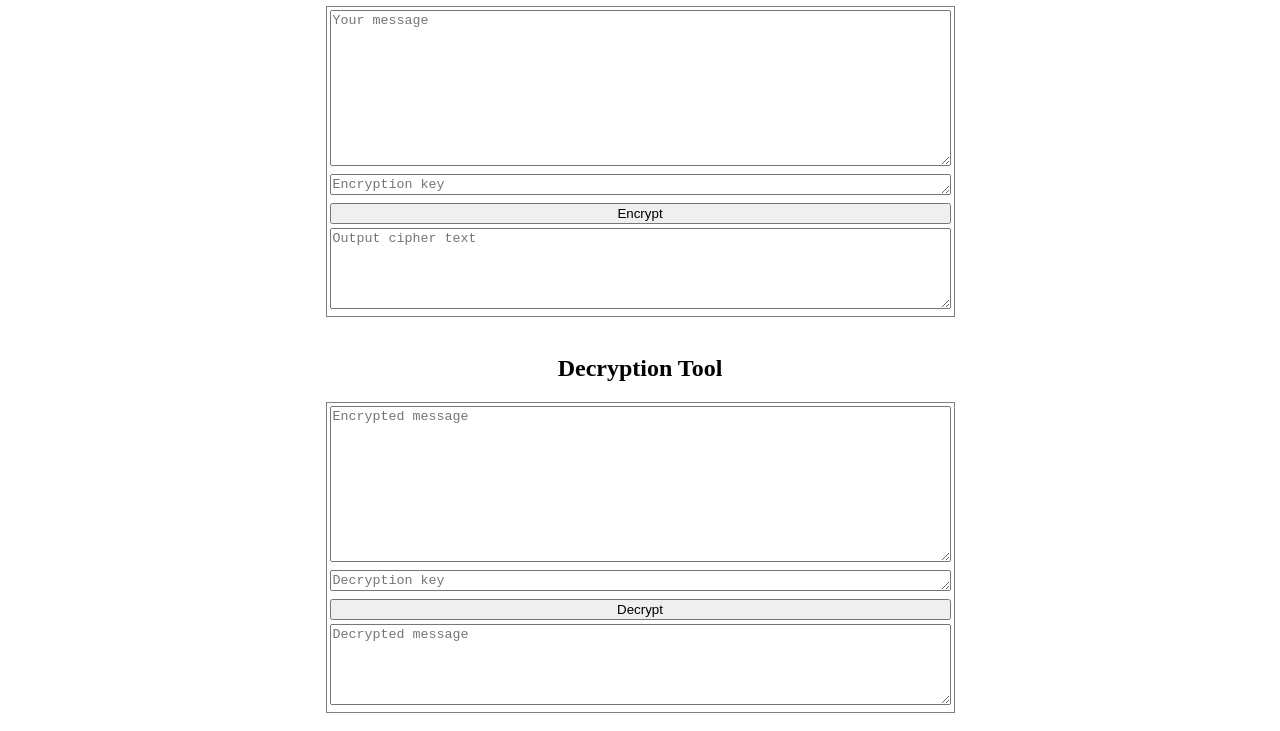
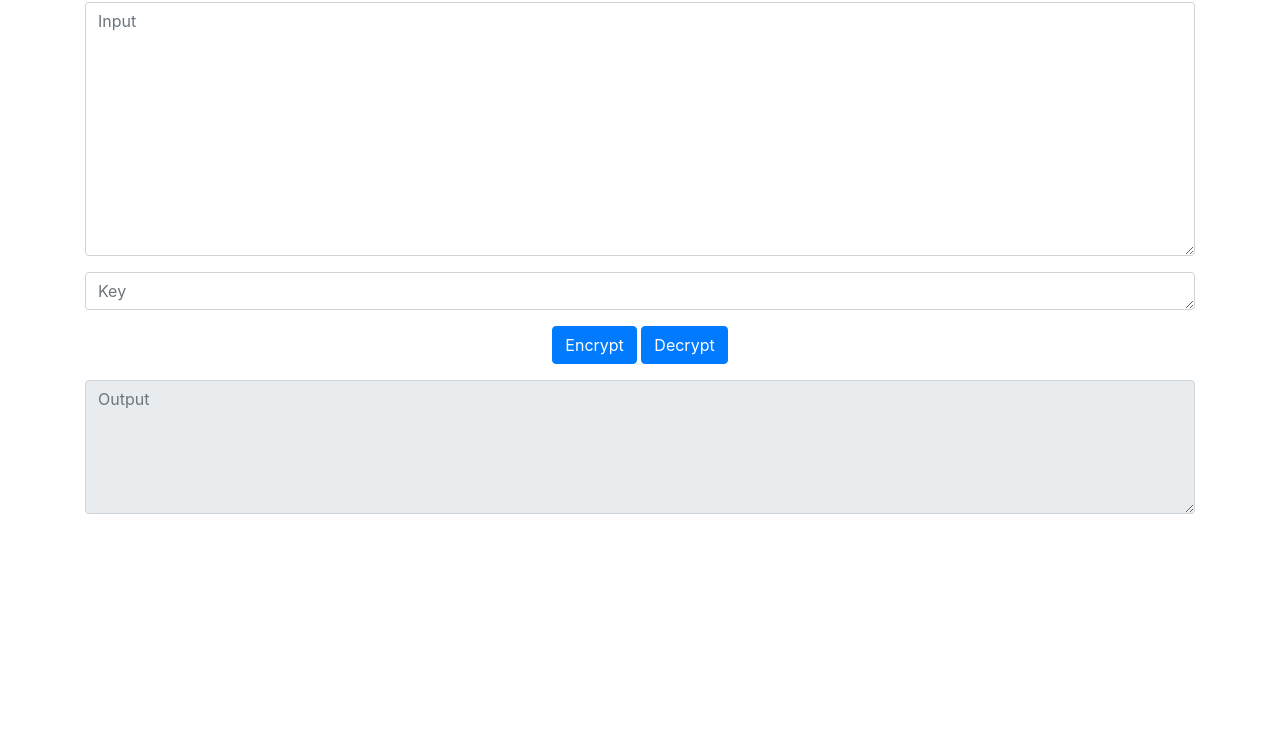
Before and after one commit to extremecoders-re/quick-msg-crypt, a plain HTML site: page index.html in a window 1280 px wide. Shown: the part 69-800 px from the top of the page. Drawn offline with nearby package versions, Linux system fonts and the light colour scheme.

Commit message:
Use bootstrap

```diff
--- a/index.html
+++ b/index.html
@@ -1,6 +1,15 @@
 <!DOCTYPE html>
+<html lang="en">
 
 <head>
+    <meta charset="utf-8">
+    <meta name="viewport" content="width=device-width, initial-scale=1">
+
+    <title>Quick Message Crypt</title>
+    <link rel="stylesheet" href="https://cdnjs.cloudflare.com/ajax/libs/twitter-bootstrap/4.1.1/css/bootstrap.min.css">
+
+    <script type="text/javascript" src="https://cdnjs.cloudflare.com/ajax/libs/jquery/3.3.1/jquery.min.js"></script>
+    <script type="text/javascript" src="https://cdnjs.cloudflare.com/ajax/libs/twitter-bootstrap/4.0.0/js/bootstrap.min.js"></script>
     <script type="text/javascript" src="https://cdnjs.cloudflare.com/ajax/libs/crypto-js/3.1.9-1/core.min.js"></script>
     <script type="text/javascript" src="https://cdnjs.cloudflare.com/ajax/libs/crypto-js/3.1.9-1/crypto-js.min.js"></script>
     <script type="text/javascript" src="https://cdnjs.cloudflare.com/ajax/libs/crypto-js/3.1.9-1/aes.min.js"></script>
@@ -9,73 +18,44 @@
 
     <script type="text/javascript">
         function do_encrypt() {
-            var plaintext = document.getElementById("i_plaintext").value;
-            var key = document.getElementById("e_key").value;
-            var ciphertext = CryptoJS.AES.encrypt(LZString.compressToUTF16(plaintext), key);
-            document.getElementById("o_ciphertext").value = ciphertext;
+            var plaintext = $("#input").val();
+            var key = $("#key").val();
+            if (plaintext.length > 0 && key.length > 0) {
+                var ciphertext = CryptoJS.AES.encrypt(LZString.compressToUTF16(plaintext), key);
+                $("#output").val(ciphertext);
+                $("#input").val("");
+            }
         }
 
         function do_decrypt() {
-            var ciphertext = document.getElementById("i_ciphertext").value;
-            var key = document.getElementById("d_key").value;
-            var plaintext = CryptoJS.AES.decrypt(ciphertext, key).toString(CryptoJS.enc.Utf8);
-            document.getElementById("o_plaintext").value = LZString.decompressFromUTF16(plaintext);
+            var ciphertext = $("#input").val();
+            var key = $("#key").val();
+            if (ciphertext.length > 0 && key.length > 0) {
+                var plaintext = CryptoJS.AES.decrypt(ciphertext, key).toString(CryptoJS.enc.Utf8);
+                $("#output").val(LZString.decompressFromUTF16(plaintext));
+                $("#input").val("");
+            }
         }
     </script>
 
     <body>
-        <center>
-            <table frame="box">
-                <caption>
-                    <h2>Encryption Tool</h2></caption>
-                <tr>
-                    <td>
-                        <textarea rows="10" cols="75%" id="i_plaintext" placeholder="Your message"></textarea>
-                    </td>
-                </tr>
-                <tr>
-                    <td>
-                        <textarea rows="1" cols="75%" id="e_key" placeholder="Encryption key"></textarea>
-                    </td>
-                </tr>
-                <tr>
-                    <td>
-                        <button onclick="do_encrypt()" style="width: 100%">Encrypt</button>
-                    </td>
-                </tr>
-                <tr>
-                    <td>
-                        <textarea id="o_ciphertext" rows="5" cols="75%" onclick="select()" placeholder="Output cipher text"></textarea>
-                    </td>
-                </tr>
-            </table>
+        <div class="container text-center" style="padding-top: 25px">
+            <h2>Quick Message Crypt</h2>
+            <div class="form-group">
+                <textarea class="form-control" rows="10" id="input" placeholder="Input"></textarea>
+            </div>
+            <div class="form-group">
+                <textarea class="form-control" rows="1" id="key" placeholder="Key"></textarea>
+            </div>
+            <div class="form-group">
+                <button class="btn btn-primary" onclick="do_encrypt()">Encrypt</button>
+                <button class="btn btn-primary" onclick="do_decrypt()">Decrypt</button>
 
-            <br>
-            <table frame="box">
-                <caption>
-                    <h2>Decryption Tool</h2></caption>
-                <tr>
-                    <td>
-                        <textarea id="i_ciphertext" rows="10" cols="75%" placeholder="Encrypted message"></textarea>
-                    </td>
-                </tr>
-                <tr>
-                    <td>
-                        <textarea id="d_key" rows="1" cols="75%" placeholder="Decryption key"></textarea>
-                    </td>
-                </tr>
-                <tr>
-                    <td>
-                        <button onclick="do_decrypt()" style="width: 100%">Decrypt</button>
-                    </td>
-                </tr>
-                <tr>
-                    <td>
-                        <textarea id="o_plaintext" rows="5" cols="75%" onclick="select()" placeholder="Decrypted message"></textarea>
-                    </td>
-                </tr>
-            </table>
-        </center>
+            </div>
+            <div class="form-group">
+                <textarea readonly class="form-control" id="output" rows="5" onclick="select()" placeholder="Output"></textarea>
+            </div>
+        </div>
     </body>
 
 </html>
```
